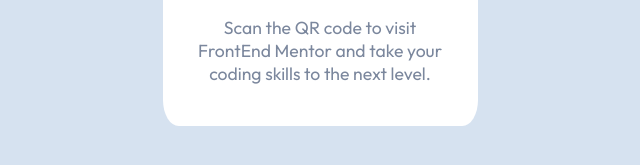
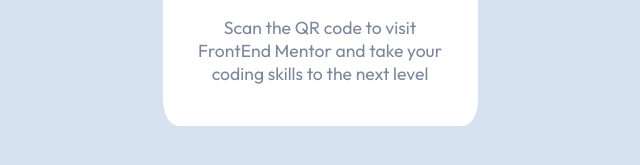
Before and after one commit to Franchiko/QRCode, a plain HTML site: page index.html in a window 1280 px wide. Shown: the part 533-698 px from the top of the page, 320-960 px from the left. Drawn offline with Linux system fonts and the light colour scheme.

```diff
--- a/index.html
+++ b/index.html
@@ -16,7 +16,7 @@
         <div class="card">
             <img src="./assets/img/image-qr-code.png" alt="QR Code Image">
             <h1>Improve your front-end skills by building projects</h1>
-            <p>Scan the QR code to visit FrontEnd Mentor and take your coding skills to the next level.</p>
+            <p>Scan the QR code to visit FrontEnd Mentor and take your coding skills to the next level</p>
 
         </div>
     </main>
```
